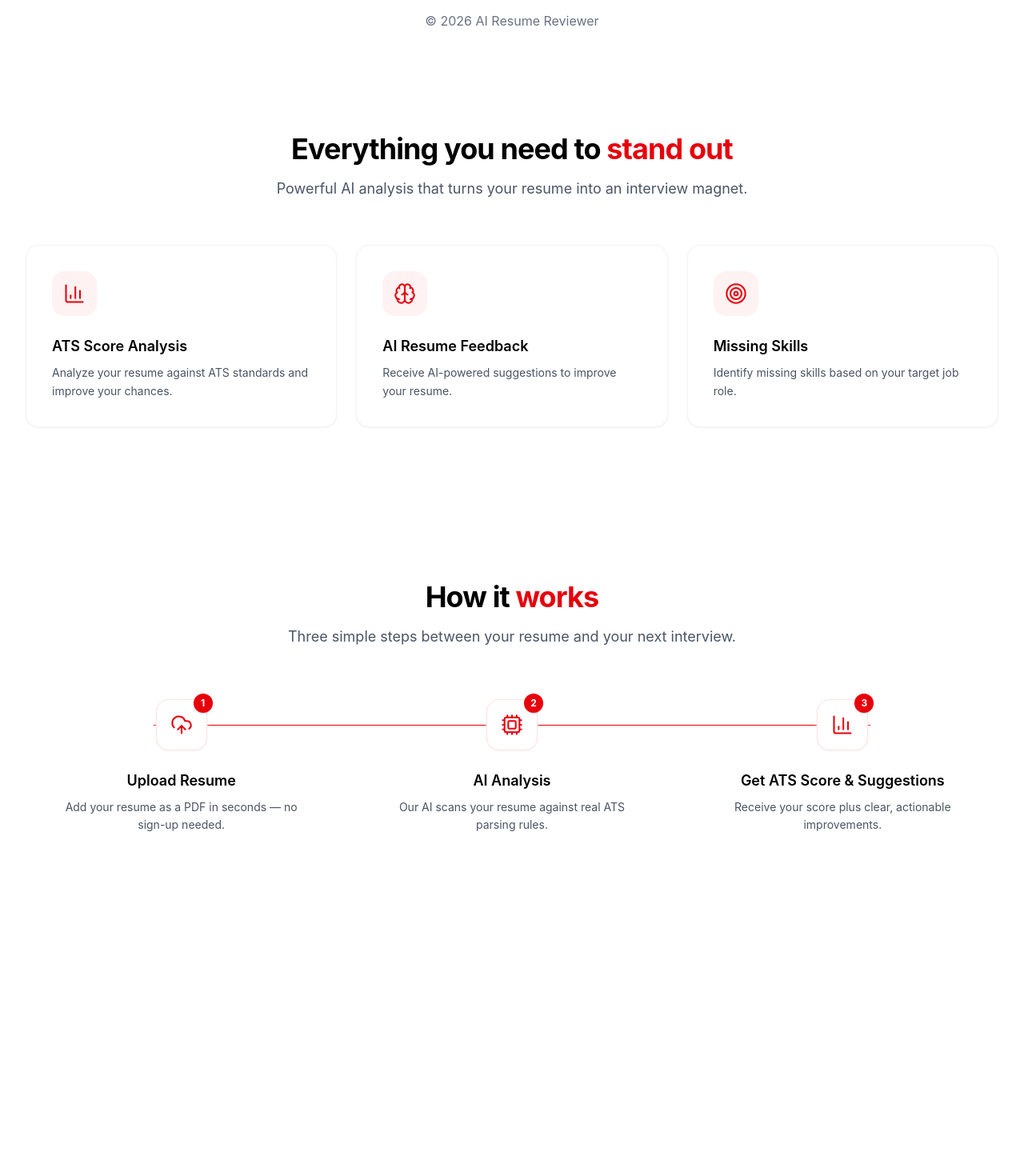
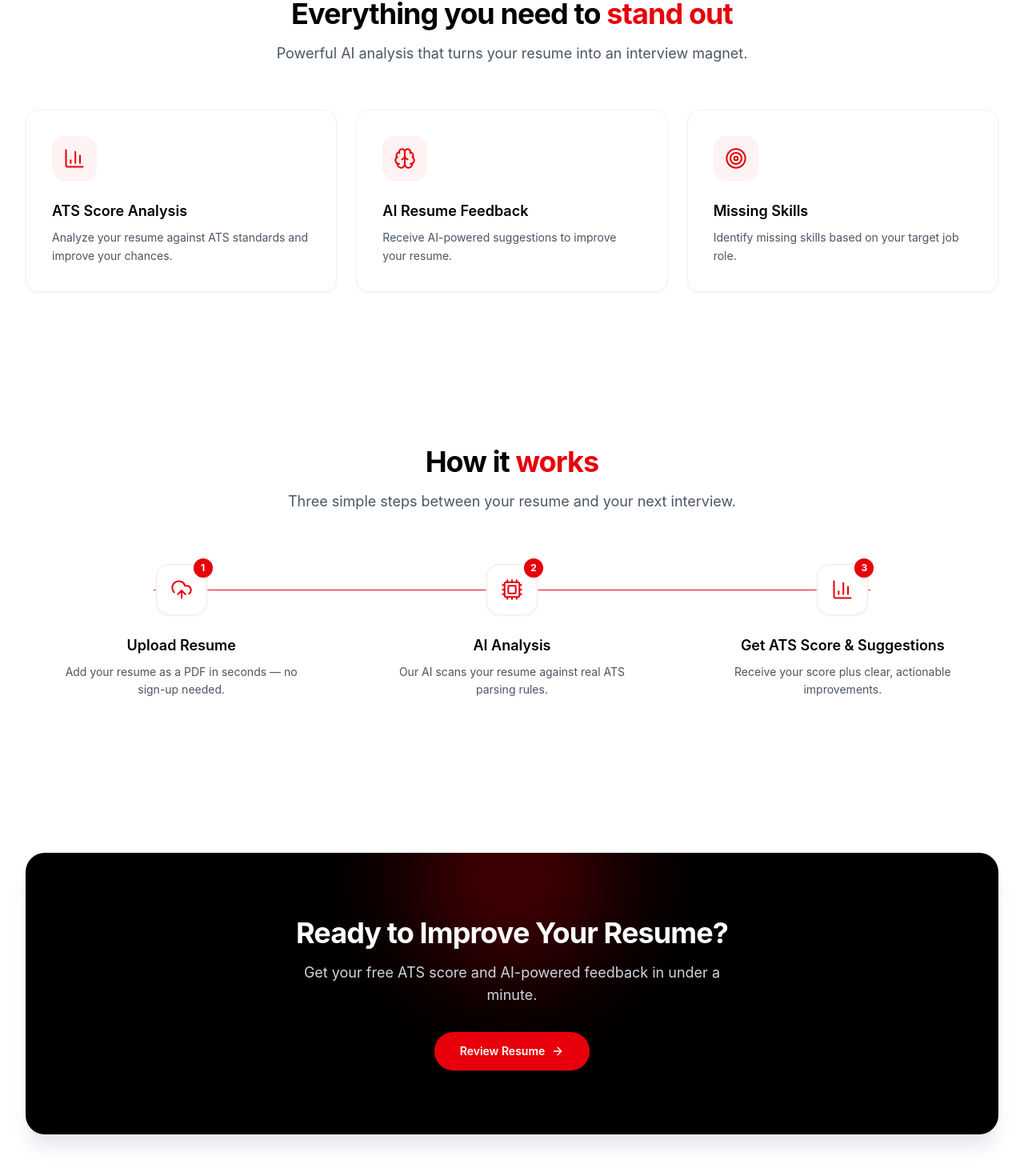
Before and after one commit to annjaliii/Resume-Reviewer, a React app in the folder frontend/: page / in a window 1280 px wide. Shown: the part 1306-2776 px from the top of the page at 80% size. Before the commit the page ends 2445 px from the top, so only its background shows below. Built offline with nearby package versions, Linux system fonts and the light colour scheme; the HTML template or start-up script is replaced by a standard one.

Commit message:
fix: organize homepage layout

```diff
--- a/frontend/package.json
+++ b/frontend/package.json
@@ -15,6 +15,7 @@
     "lucide-react": "^1.23.0",
     "react": "^19.2.7",
     "react-dom": "^19.2.7",
+    "react-icons": "^5.7.0",
     "react-router-dom": "^7.18.1",
     "tailwindcss": "^4.3.2"
   },
--- a/frontend/src/App.jsx
+++ b/frontend/src/App.jsx
@@ -9,7 +9,7 @@ function App() {
       <Routes>
         <Route path="/" element={<Home />} />
       </Routes>
-    </div>
+       </div>
   );
 }
 
--- /dev/null
+++ b/frontend/src/components/home/CTA.jsx
@@ -0,0 +1,38 @@
+import { motion } from "framer-motion";
+import { ArrowRight } from "lucide-react";
+
+const CTA = () => {
+  return (
+    <section className="mx-auto max-w-7xl px-4 py-16 sm:px-6 lg:px-8 lg:py-24">
+      <motion.div
+        initial={{ opacity: 0, y: 24 }}
+        whileInView={{ opacity: 1, y: 0 }}
+        viewport={{ once: true, amount: 0.4 }}
+        transition={{ duration: 0.6, ease: "easeOut" }}
+        className="relative overflow-hidden rounded-3xl bg-black px-6 py-16 text-center shadow-xl shadow-gray-200 sm:px-12 sm:py-20"
+      >
+        {/* Accent glow */}
+        <div className="pointer-events-none absolute -top-24 left-1/2 h-64 w-64 -translate-x-1/2 rounded-full bg-red-600/30 blur-3xl" />
+
+        <div className="relative">
+          <h2 className="text-3xl font-bold tracking-tight text-white sm:text-4xl">
+            Ready to Improve Your Resume?
+          </h2>
+          <p className="mx-auto mt-4 max-w-xl text-base text-gray-300 sm:text-lg">
+            Get your free ATS score and AI-powered feedback in under a minute.
+          </p>
+
+          <button
+            type="button"
+            className="group mt-8 inline-flex items-center gap-2 rounded-full bg-red-600 px-8 py-3.5 text-sm font-semibold text-white shadow-sm shadow-red-900/40 transition-all duration-200 hover:bg-red-700 hover:shadow-md hover:shadow-red-900/40 active:scale-[0.98]"
+          >
+            Review Resume
+            <ArrowRight className="h-4 w-4 transition-transform duration-200 group-hover:translate-x-0.5" />
+          </button>
+        </div>
+      </motion.div>
+    </section>
+  );
+};
+
+export default CTA;
--- a/frontend/src/components/layout/Footer.jsx
+++ b/frontend/src/components/layout/Footer.jsx
@@ -1,9 +1,43 @@
-function Footer() {
+import { FileText } from "lucide-react";
+import { FaGithub, FaLinkedin } from "react-icons/fa";
+
+const Footer = () => {
+  const year = new Date().getFullYear();
+
   return (
-    <footer className="mt-20 border-t py-8 text-center text-gray-500">
-      © 2026 AI Resume Reviewer
+    <footer className="border-t border-gray-100 bg-white">
+      <div className="mx-auto flex max-w-7xl flex-col items-center justify-between gap-6 px-4 py-10 sm:flex-row sm:px-6 lg:px-8">
+
+
+
+        {/* Social Links */}
+        <div className="flex items-center gap-4">
+          <a
+            href="https://github.com/annjaliii/Resume-Reviewer"
+            target="_blank"
+            rel="noopener noreferrer"
+            className="text-gray-500 transition hover:text-red-600"
+          >
+            <FaGithub size={20} />
+          </a>
+
+          <a
+            href="https://www.linkedin.com/"
+            target="_blank"
+            rel="noopener noreferrer"
+            className="text-gray-500 transition hover:text-red-600"
+          >
+            <FaLinkedin size={20} />
+          </a>
+        </div>
+
+        {/* Copyright */}
+        <p className="text-xs text-gray-500">
+          © {year} AI Resume Reviewer. All rights reserved.
+        </p>
+      </div>
     </footer>
   );
-}
+};
 
 export default Footer;
--- a/frontend/src/pages/Home.jsx
+++ b/frontend/src/pages/Home.jsx
@@ -1,16 +1,22 @@
 import Hero from "../components/home/Hero";
 import UploadBox from "../components/home/UploadBox";
-import Footer from "../components/layout/Footer";
+
 import FeatureCards from "../components/home/FeatureCards";
 import HowItWorks from "../components/home/HowItWorks";
+import CTA from "../components/home/CTA";
+import Footer from "../components/layout/Footer";
+
 const Home = () => {
   return (
     <main>
       <Hero />
       <UploadBox />
-      <Footer />
+
       <FeatureCards />
         <HowItWorks />
+        <CTA />
+          <Footer />
+
     </main>
   );
 };
```
Also changed, not shown: 1 other file (tests, documents, lock files or other folders).
